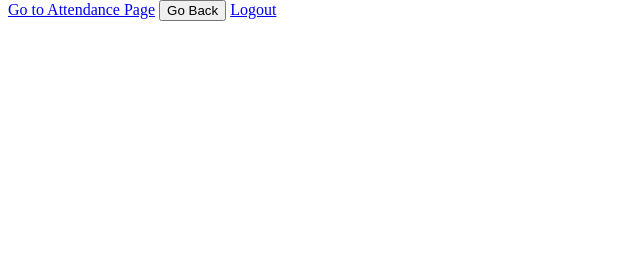
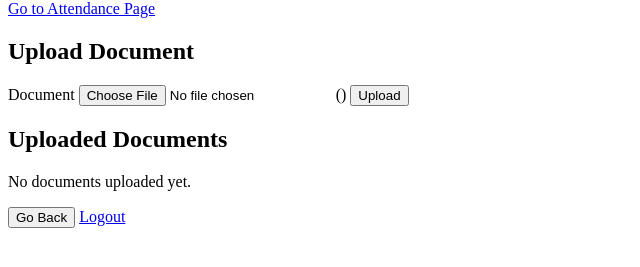
Before and after one commit to larakallas/430, a Flask app: page /employee_dashboard in a window 1280 px wide. Shown: the part 379-646 px from the top of the page, without its empty margins (0-640 px from the left). Run offline with Flask 3, Linux system fonts and the light colour scheme; a user stored in the database is signed in.

Commit message:
Update employee_dashboard.html

```diff
--- a/EECE 430 Project /EECE 430 Project/templates/employee_dashboard.html
+++ b/EECE 430 Project /EECE 430 Project/templates/employee_dashboard.html
@@ -33,12 +33,11 @@
 </head>
 <body>
     <h1>Welcome, Employee!</h1>
-
     <!-- Display assigned tasks -->
     <h2>Assigned Tasks</h2>
     <ul>
         {% for task in tasks %}
-            <li>{{ task[3] }}</li>  <!-- Display the task name from the fourth element of the tuple -->
+        <li>{{ task[3] }}</li> <!-- Display the task name from the fourth element of the tuple -->
         <!-- Progress bar for task -->
         <div class="progress">
             <div class="progress-bar" style="width: {{ task[4] * 10 }}%">{{ task[4] }}/10</div> <!-- Display the progress from the fifth element -->
@@ -52,11 +51,14 @@
         </form>
         {% endfor %}
     </ul>
+
     <h2>Announcements</h2>
     <a href="{{ url_for('view_announcements') }}">View Announcements</a>
+
     <!-- Display scheduled meetings -->
     <h2>Send and receive messages</h2>
     <p>Click <a href="{{ url_for('messaging') }}">here</a> to view or send messages.</p>
+
     <h2>Scheduled Meetings</h2>
     <table class="meeting-table">
         <tr>
@@ -68,11 +70,11 @@
         </tr>
         {% for meeting in meetings %}
         <tr>
-            <td>{{ meeting[0] }}</td>  <!-- Display the date -->
-            <td>{{ meeting[1] }}</td>  <!-- Display the start time -->
-            <td>{{ meeting[2] }}</td>  <!-- Display the end time -->
-            <td>{{ meeting[3] }}</td>  <!-- Display the employee username -->
-            <td>{{ meeting[4] }}</td>  <!-- Display the manager username -->
+            <td>{{ meeting[0] }}</td> <!-- Display the date -->
+            <td>{{ meeting[1] }}</td> <!-- Display the start time -->
+            <td>{{ meeting[2] }}</td> <!-- Display the end time -->
+            <td>{{ meeting[3] }}</td> <!-- Display the employee username -->
+            <td>{{ meeting[4] }}</td> <!-- Display the manager username -->
         </tr>
         {% endfor %}
     </table>
@@ -80,9 +82,31 @@
     <!-- Link to the attendance page -->
     <a href="{{ url_for('submit_attendance') }}">Go to Attendance Page</a>
 
+    <!-- Upload Document -->
+    <!-- Upload Document -->
+<h2>Upload Document</h2>
+<form method="POST" enctype="multipart/form-data">
+    {{ form.hidden_tag() }} <!-- Include CSRF token -->
+    {{ form.document.label }} <!-- Display label for document field -->
+    {{ form.document() }} <!-- Render document input field -->
+    {{ form.document.errors }} <!-- Display validation errors for document field -->
+    <input type="submit" value="Upload">
+</form>
+
+<!-- Uploaded Documents -->
+<h2>Uploaded Documents</h2>
+{% if employee_documents %}
+<ul>
+    {% for document_path in employee_documents %}
+    <li><a href="{{ url_for('static', filename=document_path[0]) }}" target="_blank">{{ document_path[0] }}</a></li>
+    {% endfor %}
+</ul>
+{% else %}
+<p>No documents uploaded yet.</p>
+{% endif %}
+
     <!-- Go back button -->
     <button onclick="goBack()">Go Back</button>
-
     <script>
         // Function to go back to the previous page
         function goBack() {
```
Lines whose indentation alone changed are shown as unchanged.
